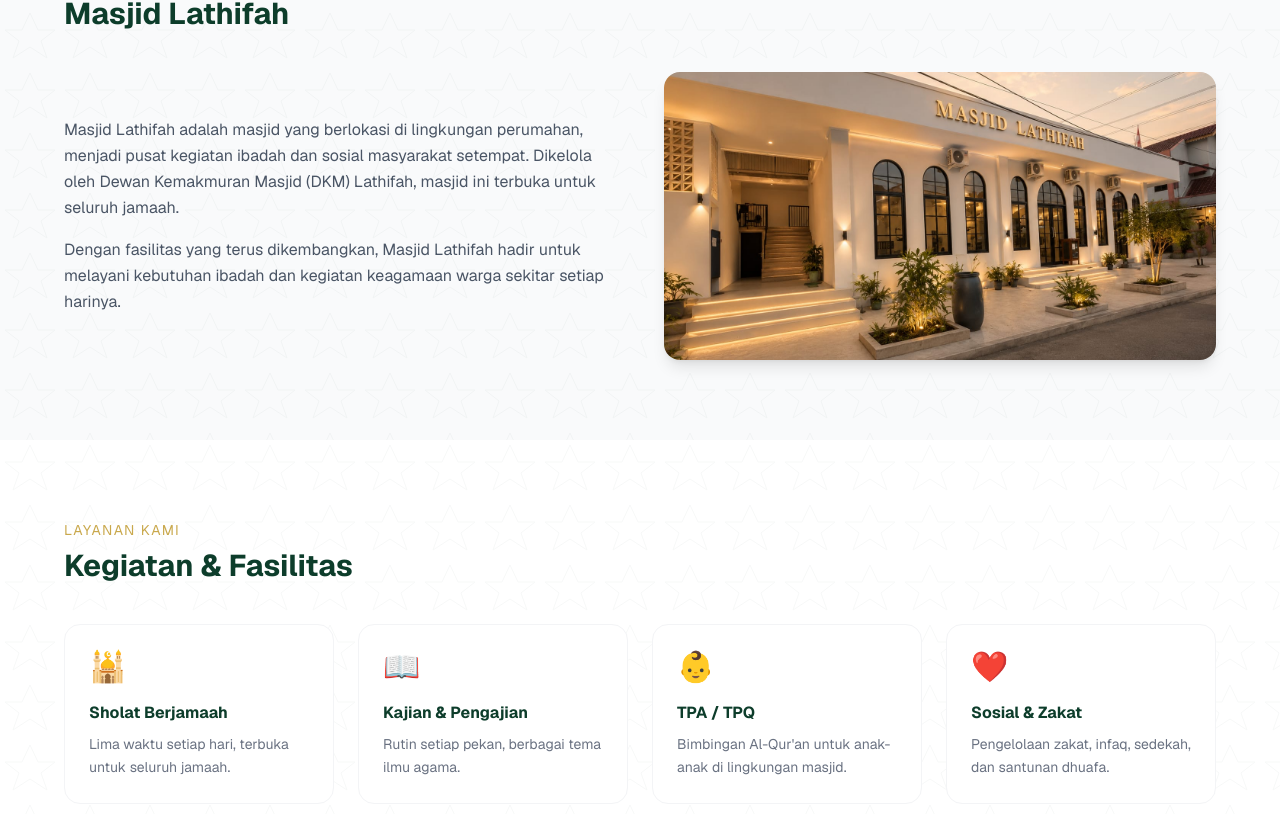
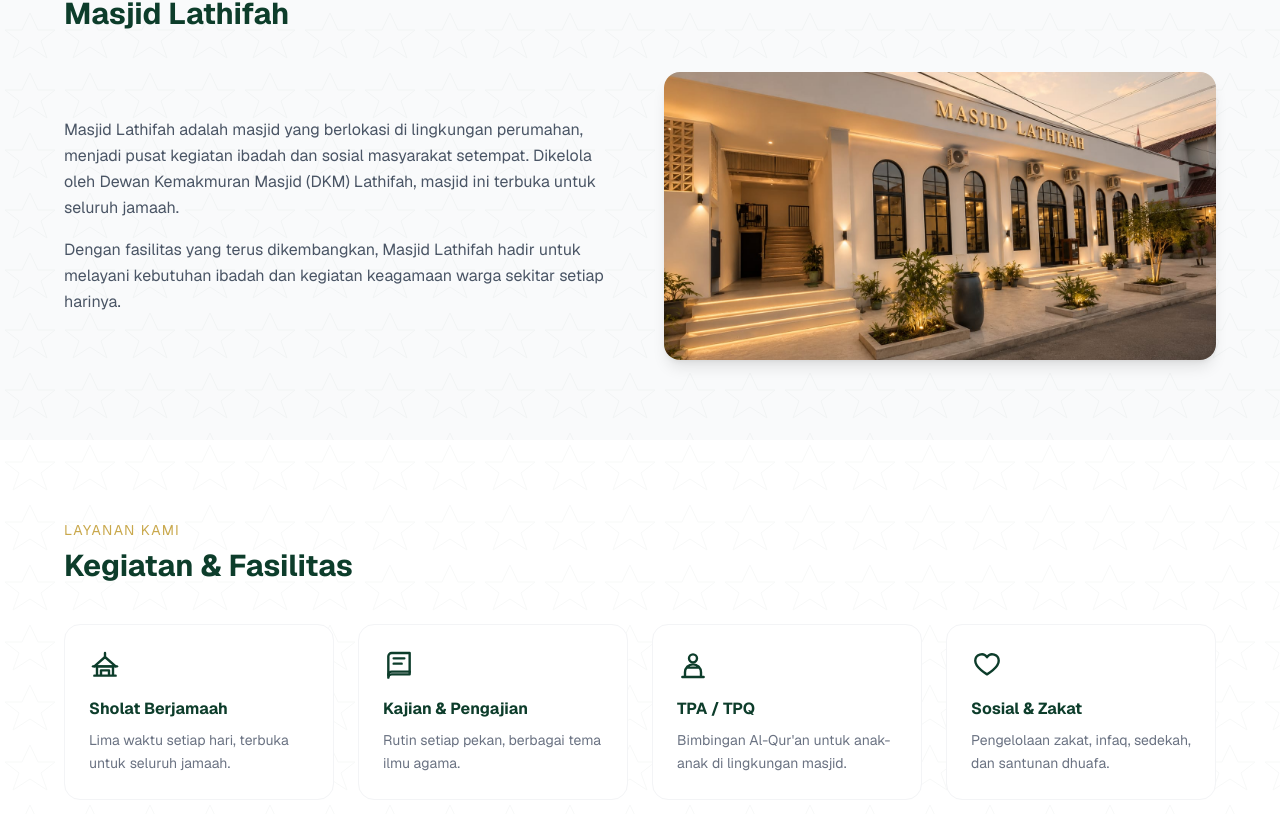
Before and after one commit to awb2201-awan/website-masjid, a Next.js app: page / in a window 1280 px wide. Shown: the part 1050-1864 px from the top of the page. Built offline with nearby package versions, Linux system fonts and the light colour scheme; no server answers.

Commit message:
Ganti emoji UI dengan ikon SVG

```diff
--- a/src/app/page.js
+++ b/src/app/page.js
@@ -9,10 +9,10 @@ import PENGURUS from '@/data/pengurus.json'
 import BERITA_ALL from '@/data/berita.json'
 
 const LAYANAN = [
-  { icon: '🕌', judul: 'Sholat Berjamaah',  desc: 'Lima waktu setiap hari, terbuka untuk seluruh jamaah.' },
-  { icon: '📖', judul: 'Kajian & Pengajian', desc: 'Rutin setiap pekan, berbagai tema ilmu agama.' },
-  { icon: '👶', judul: 'TPA / TPQ',          desc: 'Bimbingan Al-Qur\'an untuk anak-anak di lingkungan masjid.' },
-  { icon: '❤️', judul: 'Sosial & Zakat',     desc: 'Pengelolaan zakat, infaq, sedekah, dan santunan dhuafa.' },
+  { icon: 'mosque', judul: 'Sholat Berjamaah',  desc: 'Lima waktu setiap hari, terbuka untuk seluruh jamaah.' },
+  { icon: 'book', judul: 'Kajian & Pengajian', desc: 'Rutin setiap pekan, berbagai tema ilmu agama.' },
+  { icon: 'child', judul: 'TPA / TPQ',          desc: 'Bimbingan Al-Qur\'an untuk anak-anak di lingkungan masjid.' },
+  { icon: 'heart', judul: 'Sosial & Zakat',     desc: 'Pengelolaan zakat, infaq, sedekah, dan santunan dhuafa.' },
 ]
 
 const GOOGLE_MAPS_URL = 'https://maps.app.goo.gl/4qac5V8LgmyhVQk87'
@@ -48,6 +48,19 @@ const JADWAL_NAMES = ['Subuh', 'Dzuhur', 'Ashar', 'Maghrib', 'Isya']
 function normalizeWaktu(waktu) {
   const match = String(waktu || '').match(/(\d{1,2})[:.](\d{2})/)
   return match ? `${match[1].padStart(2, '0')}:${match[2]}` : '--:--'
+}
+
+function FeatureIcon({ name, className = 'h-6 w-6' }) {
+  const paths = {
+    mosque: <><path d="M4 20h16M6 20v-7h12v7M4 13l8-7 8 7M9 20v-4h6v4M12 3v3" /><path d="M3 13h18" /></>,
+    book: <><path d="M4 5.5A2.5 2.5 0 0 1 6.5 3H20v16H6.5A2.5 2.5 0 0 0 4 21.5v-16Z" /><path d="M4 19.5A2.5 2.5 0 0 1 6.5 17H20M8 7h8M8 11h6" /></>,
+    child: <><circle cx="12" cy="7" r="3" /><path d="M6 21v-3.5a6 6 0 0 1 12 0V21M8 14h8M4 21h16" /></>,
+    heart: <path d="M20.8 8.8c0 5.2-8.8 10.2-8.8 10.2S3.2 14 3.2 8.8A4.8 4.8 0 0 1 12 6.1a4.8 4.8 0 0 1 8.8 2.7Z" />,
+    calendar: <><rect x="3" y="4.5" width="18" height="17" rx="2" /><path d="M16 2.5v4M8 2.5v4M3 9h18M8 13h.01M12 13h.01M16 13h.01M8 17h.01M12 17h.01" /></>,
+    newspaper: <><path d="M4 4h16v16H4zM8 8h8M8 12h8M8 16h5" /><path d="M6 4v16" /></>,
+    phone: <path d="M6.5 3.5 9 3l2 5-2.5 1.7a15 15 0 0 0 5.3 5.3l1.7-2.5 5 2-.5 2.5a2.5 2.5 0 0 1-2.7 2A16.5 16.5 0 0 1 4.5 6.2a2.5 2.5 0 0 1 2-2.7Z" />,
+  }
+  return <svg aria-hidden="true" className={className} fill="none" viewBox="0 0 24 24" stroke="currentColor" strokeWidth="1.8" strokeLinecap="round" strokeLinejoin="round">{paths[name] || paths.mosque}</svg>
 }
 
 /* ── HELPER: animasi muncul pas discroll ── */
@@ -285,13 +298,13 @@ function DonasiOverlay({ onClose }) {
       <div className="bg-white rounded-3xl p-8 max-w-sm w-full text-center shadow-2xl"
            onClick={e => e.stopPropagation()}>
         <div className="w-12 h-12 rounded-full bg-[#0d3d2b] flex items-center justify-center mx-auto mb-4">
-          <span className="text-[#c9a84c] text-xl">🕌</span>
+          <FeatureIcon name="mosque" className="h-6 w-6 text-[#c9a84c]" />
         </div>
         <h3 className="text-[#0d3d2b] font-bold text-xl mb-1">Infaq & Sedekah</h3>
         <p className="text-gray-500 text-sm mb-5">Scan QRIS di bawah untuk berdonasi</p>
         <div className="bg-gray-100 rounded-2xl h-52 flex items-center justify-center mb-5">
           <div className="text-center">
-            <p className="text-4xl mb-2">📱</p>
+            <FeatureIcon name="phone" className="mx-auto mb-2 h-10 w-10 text-gray-400" />
             <p className="text-gray-400 text-sm">Gambar QRIS</p>
             <p className="text-gray-300 text-xs">Taruh file qris.png di /public</p>
           </div>
@@ -567,15 +580,15 @@ export default function Home() {
       <section className="bg-white py-8 px-6">
         <div className="max-w-6xl mx-auto grid grid-cols-1 md:grid-cols-3 gap-4">
           {[
-            { icon: '🕌', judul: 'Tentang Masjid', sub: 'Profil & informasi', href: '#tentang' },
-            { icon: '📅', judul: 'Kegiatan',        sub: 'Agenda & program',   href: '#layanan' },
-            { icon: '📰', judul: 'Berita',           sub: 'Info terkini',       href: '#berita' },
+            { icon: 'mosque', judul: 'Tentang Masjid', sub: 'Profil & informasi', href: '#tentang' },
+            { icon: 'calendar', judul: 'Kegiatan',        sub: 'Agenda & program',   href: '#layanan' },
+            { icon: 'newspaper', judul: 'Berita',           sub: 'Info terkini',       href: '#berita' },
           ].map((item, i) => (
             <Reveal key={item.judul} delay={i * 100}>
               <a href={item.href}
                  className="flex items-center gap-4 p-4 border border-gray-100 rounded-2xl hover:border-[#c9a84c]/40 hover:shadow-md hover:-translate-y-0.5 transition-all duration-300 group">
                 <div className="w-10 h-10 rounded-xl bg-[#0d3d2b]/10 flex items-center justify-center text-xl flex-shrink-0 group-hover:bg-[#c9a84c]/20 transition-colors">
-                  {item.icon}
+                  <FeatureIcon name={item.icon} className="h-5 w-5 text-[#0d3d2b]" />
                 </div>
                 <div className="flex-1">
                   <p className="font-semibold text-[#0d3d2b] text-sm">{item.judul}</p>
@@ -631,7 +644,7 @@ export default function Home() {
             {LAYANAN.map((l, i) => (
               <Reveal key={l.judul} delay={i * 100}>
                 <div className="p-6 bg-white border border-gray-100 rounded-2xl hover:border-[#c9a84c]/40 hover:shadow-xl hover:-translate-y-1 transition-all duration-300">
-                  <div className="text-3xl mb-4">{l.icon}</div>
+                  <div className="mb-4 text-[#0d3d2b]"><FeatureIcon name={l.icon} className="h-8 w-8" /></div>
                   <h3 className="font-bold text-[#0d3d2b] mb-2">{l.judul}</h3>
                   <p className="text-gray-500 text-sm leading-relaxed">{l.desc}</p>
                 </div>
```
